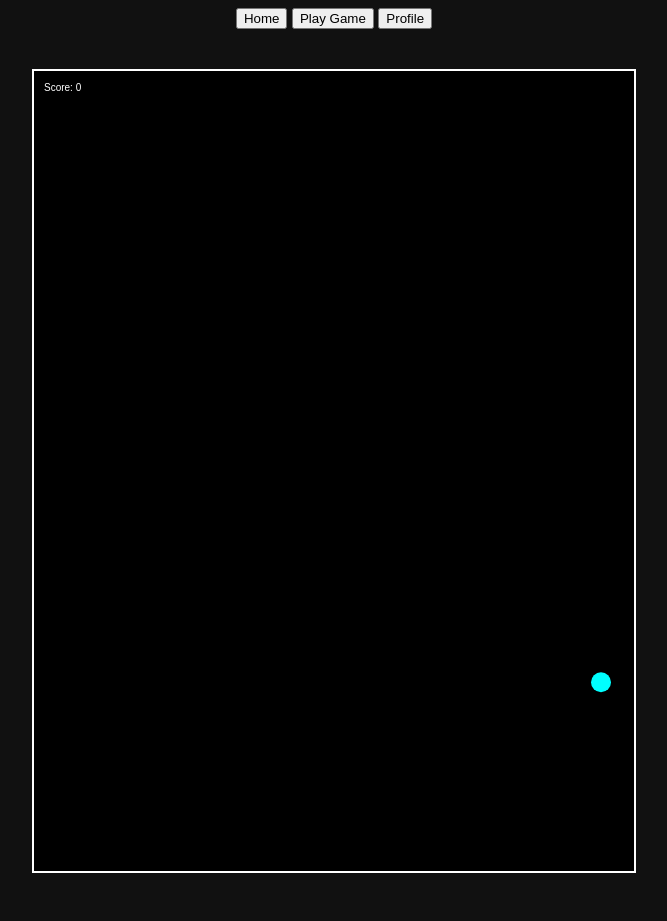
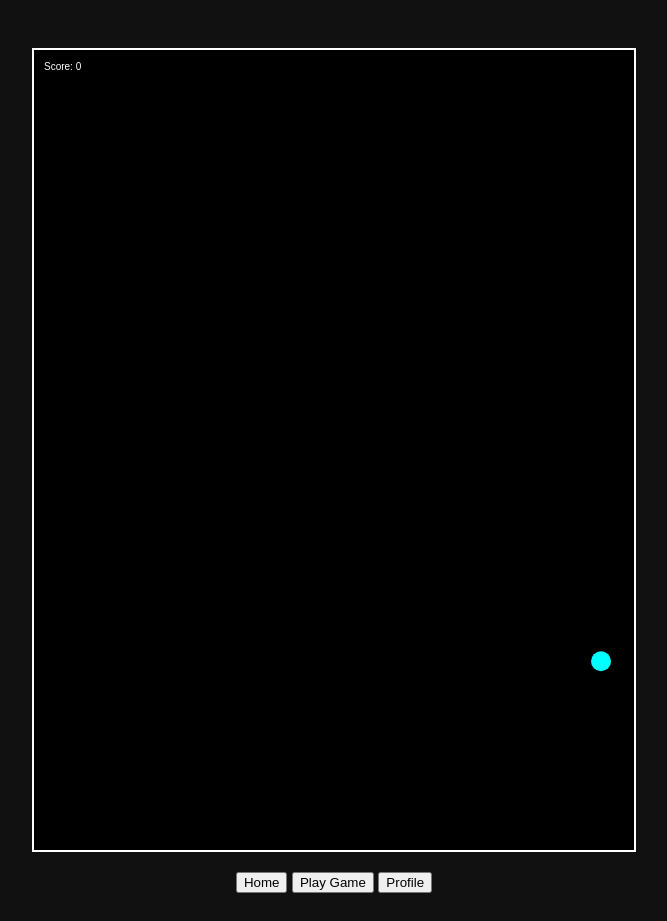
Before and after one commit to LeeWeiLe/CapstoneProject2, a plain HTML site: page index.html in a window 1280 px wide. Both pictures are taken after a click on the button "Play Game". Shown: the whole page, without its empty margins (306-973 px from the left). Drawn offline with Linux system fonts and the light colour scheme.

Commit message:
feels working.... from the looks of it
decide to use one html to show all 3 parts: homepage, gameplay, history

```diff
--- a/index.html
+++ b/index.html
@@ -7,30 +7,45 @@
   <link rel="stylesheet" href="style.css" />
 </head>
 <body>
-  <!-- Navigation -->
-  <nav>
-    <button onclick="showPage('home')">Home</button>
-    <button onclick="showPage('game')">Play Game</button>
-    <button onclick="showPage('profile')">Profile</button>
-  </nav>
+
 
   <!-- Home Page -->
   <section id="home" class="page active">
     <h1>Welcome to Pinball!</h1>
     <p>Hit "Play Game" to start or "Profile" to view your game history.</p>
+
+    <!-- Navigation -->
+    <nav>
+      <button onclick="showPage('home')">Home</button>
+      <button onclick="showPage('game')">Play Game</button>
+      <button onclick="showPage('profile')">Profile</button>
+    </nav>
   </section>
 
   <!-- Game Page -->
   <section id="game" class="page">
     <canvas id="gameCanvas" width="600" height="800"></canvas>
-    <script src="gameplay.js"></script>
+    <script src="src/gameplay.js"></script>
+    <!-- Navigation -->
+    <nav>
+      <button onclick="showPage('home')">Home</button>
+      <button onclick="showPage('game')">Play Game</button>
+      <button onclick="showPage('profile')">Profile</button>
+    </nav>
   </section>
 
   <!-- Profile Page -->
   <section id="profile" class="page">
     <h2>Your Gameplay History</h2>
     <ul id="historyList"></ul>
-    <script src="profile.js"></script>
+    <script src="src/profile.js"></script>
+
+    <!-- Navigation -->
+    <nav>
+      <button onclick="showPage('home')">Home</button>
+      <button onclick="showPage('game')">Play Game</button>
+      <button onclick="showPage('profile')">Profile</button>
+    </nav>
   </section>
 
   <script>
```
Also changed, not shown: pinballgame.js (deleted), profile.html (deleted), questiongame.js (deleted), src/gameplay.js (renamed from gameplay.js), src/homepage.js (added), src/profile.js (renamed from profile.js).
